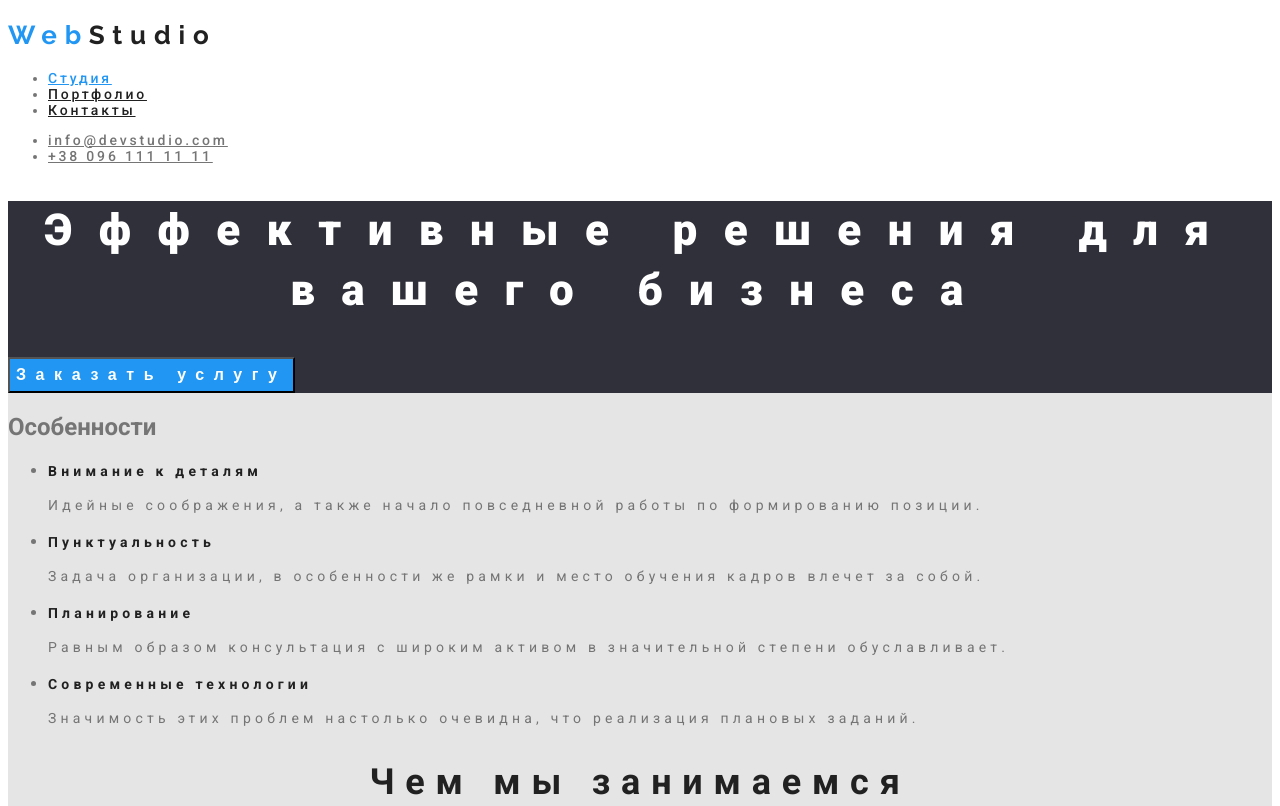
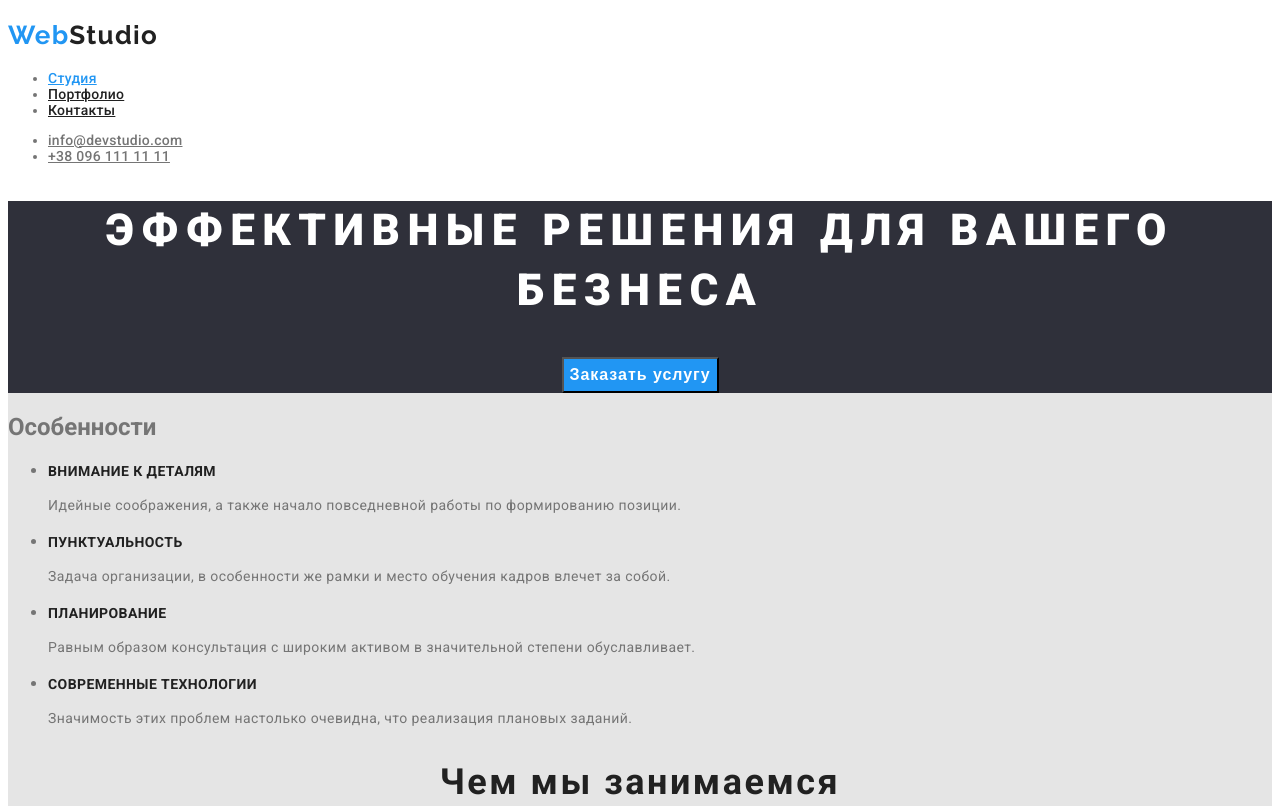
Before and after one commit to Onufriieva/goit-markup-hw-02, a plain HTML site: page index.html in a window 1280 px wide. Shown: the top 806 px of the page. Drawn offline with Linux system fonts and the light colour scheme.

Commit message:
Исправила letter-spacing

```diff
--- a/css/styles.css
+++ b/css/styles.css
@@ -32,7 +32,6 @@ body {
     font-weight: 500;
     font-size: 14px;
     line-height: 1.14;
-    letter-spacing: 0.2em;
 
 }
 
@@ -42,7 +41,8 @@ body {
     font-weight: 700;
     font-size: 26px;
     line-height: 0.72;
-    letter-spacing: 0.3em;
+    letter-spacing: 0.05em;
+
     text-decoration: none;
 }
 
@@ -60,18 +60,24 @@ body {
 .link-nav {
 
     color: var(--title-font);
+    letter-spacing: 0.02em;
 
 }
 
 .link-nav:focus {
     color: var(--button-link-color);
+
 }
 .link-current {
     color: var(--button-link-color);
+    letter-spacing: 0.02em;
+
 }
+
 
 .link-contacts {
     color: var(--main-font-color);
+    letter-spacing: 0.02em;
 
 }
 
@@ -84,6 +90,7 @@ body {
 .hero {
     background-color: var(--background-footer);
     font-family: 'Roboto';
+    text-align: center;
 }
 
 .hero-title {
@@ -91,7 +98,7 @@ body {
     font-weight: 900;
     font-size: 44px;
     line-height: 1.36;
-    letter-spacing: 0.6em;
+    letter-spacing: 0.17em;
     color: var(--background-header);
     text-align: center;
 }
@@ -100,10 +107,11 @@ body {
    font-weight: 700;
    font-size: 16px;
    line-height: 1.88;
-   letter-spacing: 0.6em;
+   letter-spacing: 0.06em;
    background-color: var(--button-link-color);
    color: var(--background-header);
    cursor: pointer;
+
 
 }
 
@@ -118,14 +126,14 @@ body {
 font-weight: 700;
 font-size: 14px;
 line-height: 1.14;
-letter-spacing: 0.3em;
+letter-spacing: 0.03em;
 color: var(--title-font);
 }
 
 .peculiarities-text {
     font-size: 14px;
     line-height: 1.71;
-    letter-spacing: 00.3em;
+    letter-spacing: 0.03em;
     color: var(--main-font-color);
 }
 
@@ -138,7 +146,7 @@ color: var(--title-font);
     font-weight: 700;
     font-size: 36px;
     line-height: 1.17;
-    letter-spacing: 0.3em;
+    letter-spacing: 0.07em;
     color: var(--title-font);
     text-align: center;
 }
@@ -157,7 +165,7 @@ color: var(--title-font);
     font-weight: 700;
     font-size: 36px;
     line-height: 1.17;
-    letter-spacing: 0.3em;
+    letter-spacing: 0.07em;
     color: var(--title-font);
     text-align: center;
 }
@@ -169,7 +177,7 @@ color: var(--title-font);
     font-weight: 500;
     font-size: 16px;
     line-height: 1.19;
-    letter-spacing: 0.3em;
+    letter-spacing: 0.03em;
     color: var(--title-font);
     text-align: center;
 }
@@ -178,7 +186,7 @@ color: var(--title-font);
 .team-list-text {
     font-size: 16px;
     line-height: 1.19;
-    letter-spacing: 0.3em;
+    letter-spacing: 0.03em;
     color: var(--main-font-color);
     text-align: center;
 }
@@ -221,14 +229,13 @@ color: var(--title-font);
 }
 
 
-
 .primary-button {
 background-color: var(--button-link-color);
 color: var(--background-header);
 font-weight: 500;
 font-size: 16px;
 line-height: 1.63;
-letter-spacing: 0.3em;
+letter-spacing: 0.03em;
 cursor: pointer;
 }
 
@@ -238,7 +245,7 @@ cursor: pointer;
   font-weight: 500;
   font-size: 16px;
   line-height: 1.63;
-  letter-spacing: 0.3em;
+  letter-spacing: 0.03em;
   cursor: pointer;
 }
 
@@ -270,20 +277,20 @@ color: var(--button-link-color);
 font-weight: 700;
 font-size: 18px;
 line-height: 2;
-letter-spacing: 0.6em;
+letter-spacing: 0.07em;
 color: var(--title-font);
 }
 
 .link-text {
     font-size: 16px;
     line-height: 1.88;
-    letter-spacing: 0.3em;
+    letter-spacing: 0.03em;
     color: var(--main-font-color);
 }
 
 .link-text-main {
     font-size: 16px;
     line-height: 1.88;
-    letter-spacing: 0.3em;
+    letter-spacing: 0.03em;
     color: var(--main-font-color);
 }
--- a/index.html
+++ b/index.html
@@ -8,6 +8,7 @@
     <link rel="preconnect" href="https://fonts.googleapis.com">
     <link rel="preconnect" href="https://fonts.gstatic.com" crossorigin>
     <link href="https://fonts.googleapis.com/css2?family=Raleway:wght@700&family=Roboto:wght@400;500;700;900&display=swap" rel="stylesheet">
+
     <link rel="stylesheet" href="css/styles.css">
 </head>
 <body>
@@ -15,6 +16,8 @@
 
     <header class="site-header">
     <!--Navigation-->
+
+
 
         <nav class="site-nav">
             <a href="./index.html" class="link-logo"> <p> <span class="web">Web</span><span class="studio">Studio</span> </p> </a>
@@ -24,66 +27,93 @@
                 <li class="nav-list-item"> <a href="" class="link-nav"> Контакты </a> </li>
                </ul>
         </nav>
+
+
+
+
     <!--Contacts-->
+
+
         <ul class="contacts">
             <li class="contacts-item"><a href="mailto:info@devstudio.com" class="link-contacts">info@devstudio.com </a></li>
             <li class="contacts-item"><a href="tel:+380961111111" class="link-contacts">+38 096 111 11 11</a> </li>
          </ul>
+
+
 
     </header>
 
     <main class="main-container">
 
         <!--Hero-->
+
         <section class="hero">
 
-                <h1 class="hero-title">Эффективные решения для вашего бизнеса</h1>
+
+
+                <h1 class="hero-title">ЭФФЕКТИВНЫЕ РЕШЕНИЯ ДЛЯ ВАШЕГО БЕЗНЕСА</h1>
                 <button type="button" class="button-hero">Заказать услугу </button>
+
+
+
         </section>
 
          <!--Peculiarities-->
 
         <section class="peculiarities">
 
+
+
                 <h2 class="title">Особенности</h2>
                 <ul class="peculiarities-list">
                     <li class="peculiarities-item">
-                    <h3 class="peculiarities-title"> Внимание к деталям </h3>
+                        <h3 class="peculiarities-title"> ВНИМАНИЕ К ДЕТАЛЯМ </h3>
                         <p class="peculiarities-text"> Идейные соображения, а также начало повседневной работы по формированию позиции.</p>
                     </li>
 
                     <li class="peculiarities-item">
-                    <h3 class="peculiarities-title"> Пунктуальность </h3>
+                        <h3 class="peculiarities-title"> ПУНКТУАЛЬНОСТЬ </h3>
                         <p class="peculiarities-text">Задача организации, в особенности же рамки и место обучения кадров влечет за собой. </p>
                     </li>
 
                     <li class="peculiarities-item">
-                    <h3 class="peculiarities-title"> Планирование </h3>
+                        <h3 class="peculiarities-title"> ПЛАНИРОВАНИЕ </h3>
                         <p class="peculiarities-text">Равным образом консультация с широким активом в значительной степени обуславливает. </p>
                     </li>
 
                     <li class="peculiarities-item">
-                   <h3 class="peculiarities-title"> Современные технологии </h3>
+                       <h3 class="peculiarities-title"> СОВРЕМЕННЫЕ ТЕХНОЛОГИИ </h3>
                         <p class="peculiarities-text">Значимость этих проблем настолько очевидна, что реализация плановых заданий. </p>
                     </li>
 
                 </ul>
+
+
+
 
         </section>
 
         <!--Our works-->
 
         <section class="works">
+
+
+
                 <h2 class="works-title">Чем мы занимаемся </h2>
 
                 <img src="./images/img.jpg" alt="Человек за компьютером" width="370">
                 <img src="./images/img(1).jpg" alt="Человек с телефоном" width="370">
                 <img src="./images/img(2).jpg" alt="Человек с планшетом" width="370">
+
+
+
         </section>
 
         <!--Our team-->
 
         <section class="team">
+
+
                <h2 class="team-title">Наша команда </h2>
                <ul class="team-list">
                    <li class="team-list-item">
@@ -110,6 +140,10 @@
                        <p class="team-list-text" lang="en">UI Designer</p>
                    </li>
                </ul>
+
+
+
+
         </section>
 
     </main>
```
Also changed, not shown: portfolio.html (+28 -1 lines). Lines whose indentation alone changed are shown as unchanged.
